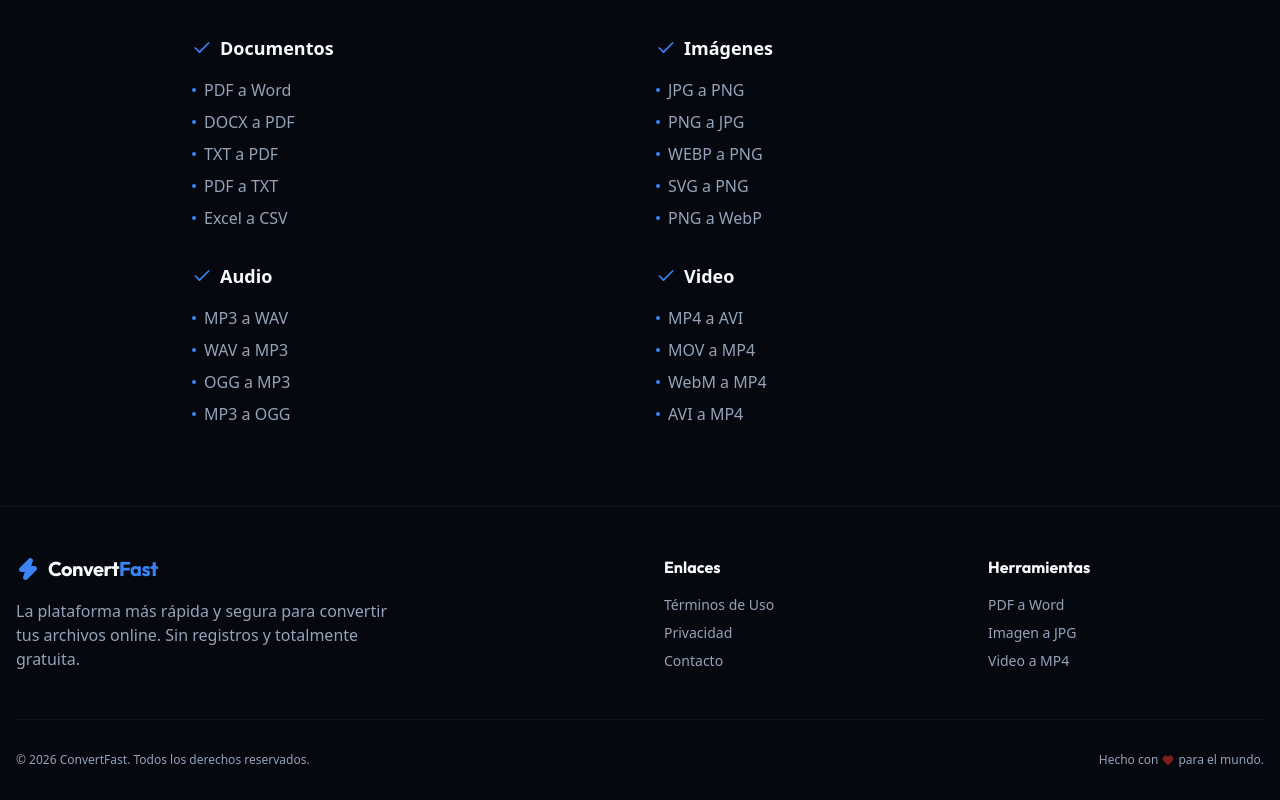
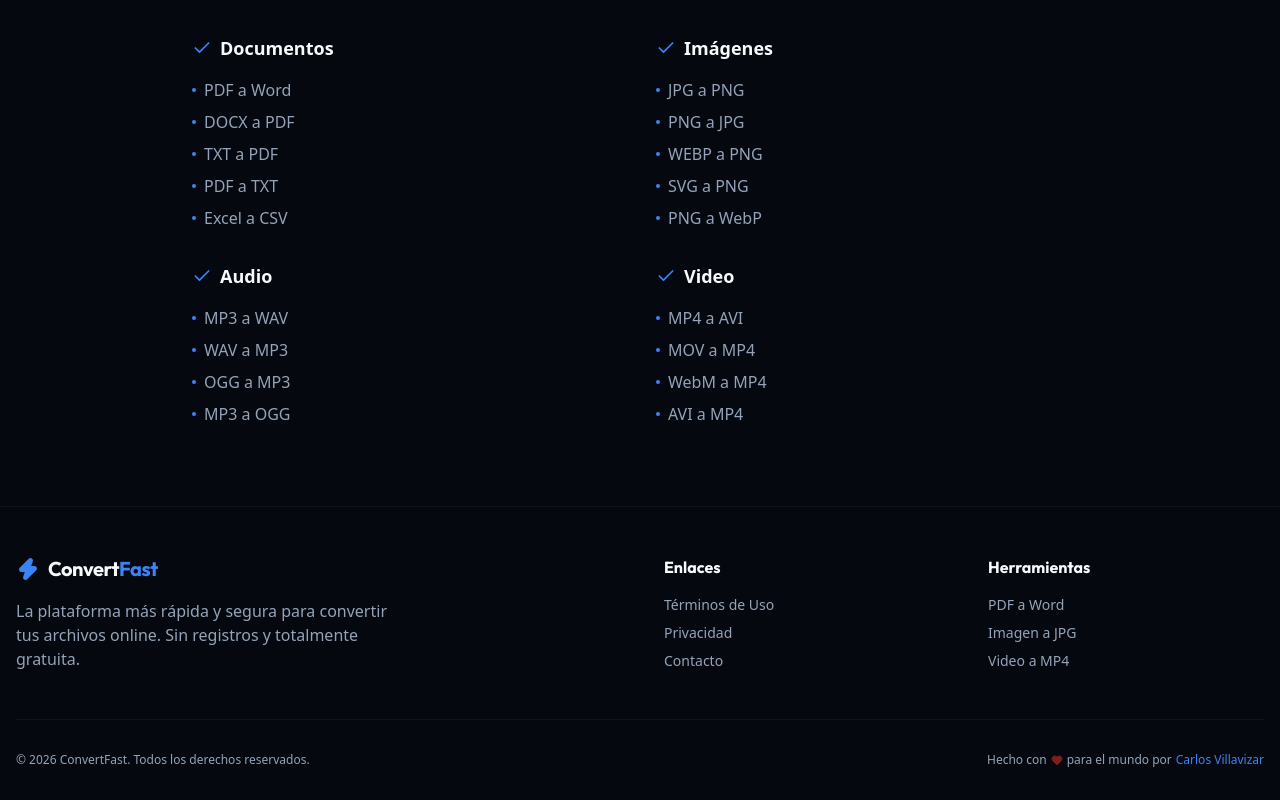
Before and after one commit to chicibelito70/ConvertFast, a Next.js app in the folder frontend/: page / in a window 1280 px wide. Shown: the part 1949-2749 px from the top of the page. Built offline with nearby package versions, Linux system fonts and the light colour scheme; no server answers.

Commit message:
Add author portfolio link to footer

```diff
--- a/frontend/src/components/Footer.tsx
+++ b/frontend/src/components/Footer.tsx
@@ -40,7 +40,10 @@
         <div className="border-t border-border/40 pt-8 flex flex-col md:flex-row justify-between items-center gap-4 text-xs text-muted-foreground">
           <p>© {new Date().getFullYear()} ConvertFast. Todos los derechos reservados.</p>
           <p className="flex items-center gap-1">
-            Hecho con <Heart className="h-3 w-3 text-destructive fill-current" /> para el mundo.
+            Hecho con <Heart className="h-3 w-3 text-destructive fill-current" /> para el mundo por{" "}
+            <a href="https://carlosvillavizar.netlify.app/" target="_blank" rel="noopener noreferrer" className="text-primary hover:underline font-medium">
+              Carlos Villavizar
+            </a>
           </p>
         </div>
       </div>
```
